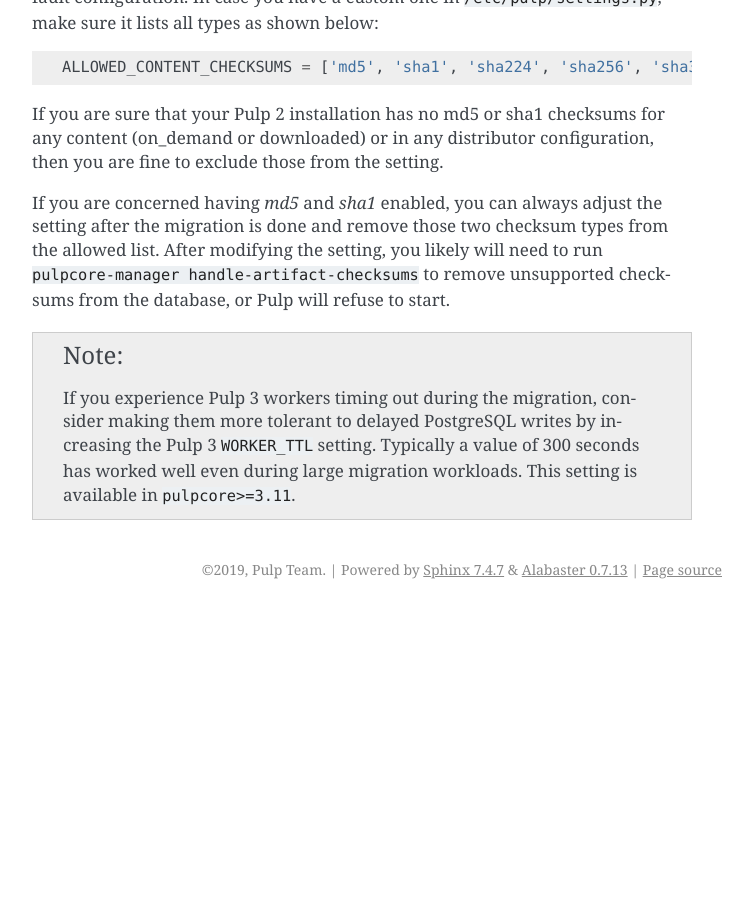
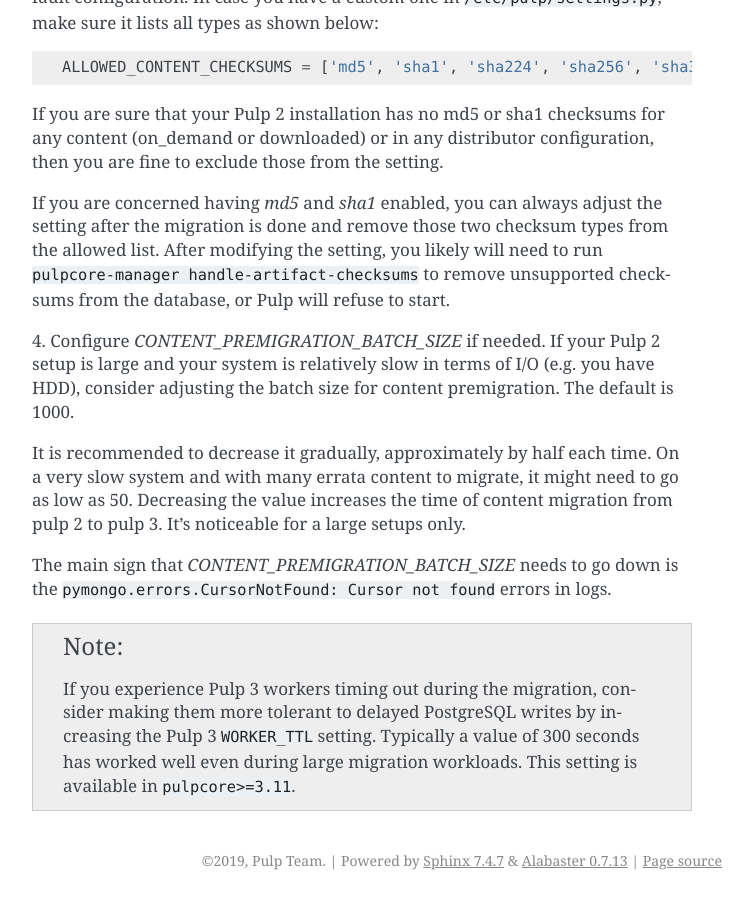
Before and after one commit to pulp/pulp-2to3-migration, a Sphinx documentation site: the page built from docs/configuration.rst, in a window 1280 px wide and 900 px high, scrolled down 1509 px. Shown: the whole window, without its empty margins (388-1141 px from the left). Built offline with Sphinx 7.4.7, drawn with Linux system fonts in a browser that asks for light colours; before the commit the page ends 2118 px from its top, so only the background shows below that.

Commit message:
Add CONTENT_PREMIGRATION_BATCH_SIZE configuration option
closes #8470
https://pulp.plan.io/issues/8470

```diff
--- a/docs/configuration.rst
+++ b/docs/configuration.rst
@@ -77,6 +77,17 @@
 the setting, you likely will need to run ``pulpcore-manager handle-artifact-checksums`` to remove
 unsupported checksums from the database, or Pulp will refuse to start.
 
+4. Configure `CONTENT_PREMIGRATION_BATCH_SIZE` if needed.
+If your Pulp 2 setup is large and your system is relatively slow in terms of I/O (e.g. you have
+HDD), consider adjusting the batch size for content premigration. The default is 1000.
+
+It is recommended to decrease it gradually, approximately by half each time. On a very slow
+system and with many errata content to migrate, it might need to go as low as 50. Decreasing the
+value increases the time of content migration from pulp 2 to pulp 3. It's noticeable for a large
+setups only.
+
+The main sign that `CONTENT_PREMIGRATION_BATCH_SIZE` needs to go down is the ``pymongo.errors.CursorNotFound: Cursor not found`` errors in logs.
+
 .. note::
 
     If you experience Pulp 3 workers timing out during the migration, consider making them more
```
Also changed, not shown: 3 other files.
